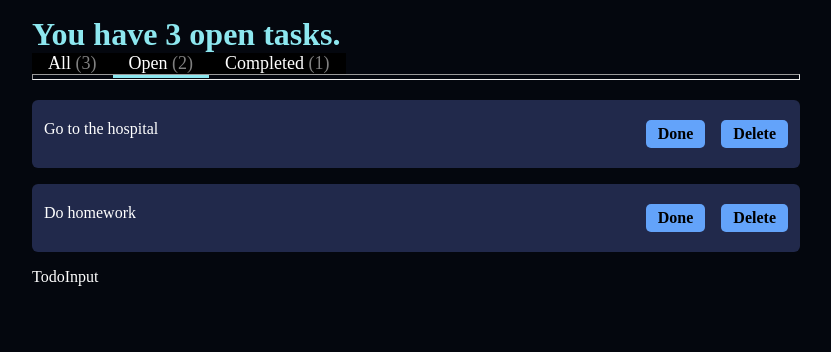
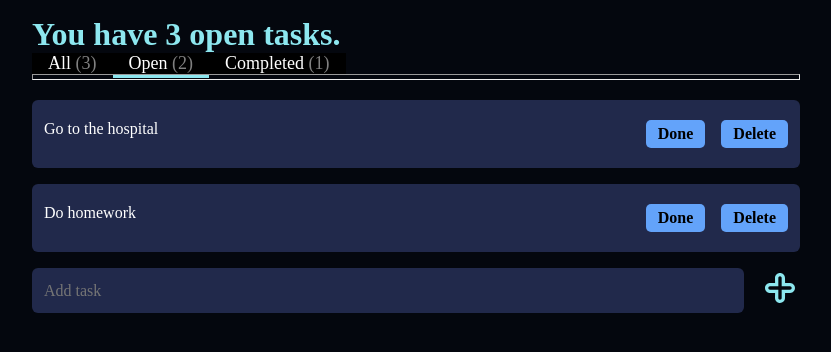
Before and after one commit to zeyd-inik/Todo-App-react, a React app: page / in a window 1280 px wide. Shown: the top 352 px of the page, without its empty margins (224-1055 px from the left). Built offline with nearby package versions, Linux system fonts and the light colour scheme; the HTML template or start-up script is replaced by a standard one; a web font is replaced by a local one.

Commit message:
Add todoInput component

```diff
--- a/package.json
+++ b/package.json
@@ -12,6 +12,7 @@
   "dependencies": {
     "react": "^19.1.0",
     "react-dom": "^19.1.0",
+    "react-icons": "^5.5.0",
     "sass": "^1.87.0"
   },
   "devDependencies": {
--- a/src/App.jsx
+++ b/src/App.jsx
@@ -36,6 +36,14 @@ function App() {
     setTodos(newTodos);
   };
 
+  const addTask = (task) => {
+    let newTodos = [
+      ...todos,
+      { input: task, isDone: false, id: crypto.randomUUID },
+    ];
+    setTodos(newTodos);
+  };
+
   return (
     <div className="app">
       <div className="wrapper">
@@ -52,7 +60,7 @@ function App() {
           handleDelete={handleDelete}
           selectedTab={selectedTab}
         />
-        <TodoInput />
+        <TodoInput addTask={addTask} />
       </div>
     </div>
   );
--- a/src/components/todoInput/TodoInput.jsx
+++ b/src/components/todoInput/TodoInput.jsx
@@ -1,7 +1,31 @@
+import { useState } from 'react';
 import './todoInput.scss';
 
-function TodoInput() {
-  return <div className="todoInput">TodoInput</div>;
+import { TiPlusOutline } from 'react-icons/ti';
+
+function TodoInput({ addTask }) {
+  const [input, setInput] = useState('');
+  return (
+    <div className="todoInput">
+      <input
+        type="text"
+        placeholder="Add task"
+        className="text-input"
+        value={input}
+        onChange={(e) => {
+          setInput(e.target.value);
+        }}
+      />
+      <TiPlusOutline
+        size={40}
+        className="btn"
+        onClick={() => {
+          addTask(input);
+          setInput('');
+        }}
+      />
+    </div>
+  );
 }
 
 export default TodoInput;
--- a/src/components/todoInput/todoInput.scss
+++ b/src/components/todoInput/todoInput.scss
@@ -0,0 +1,24 @@
+.todoInput {
+  display: flex;
+  gap: 1rem;
+  .text-input {
+    flex: 1;
+    padding: 5px 12px;
+    background-color: rgb(33, 41, 75);
+    height: 45px;
+    border: none;
+    border-radius: 6px;
+    font-size: 16px;
+    color: white;
+    &:focus {
+      outline: 1px rgb(141, 231, 239) solid;
+    }
+  }
+  .btn {
+    height: 100%;
+    color: rgb(141, 231, 239);
+    &:hover {
+      cursor: pointer;
+    }
+  }
+}
```
Also changed, not shown: 1 other file (tests, documents, lock files or other folders).
